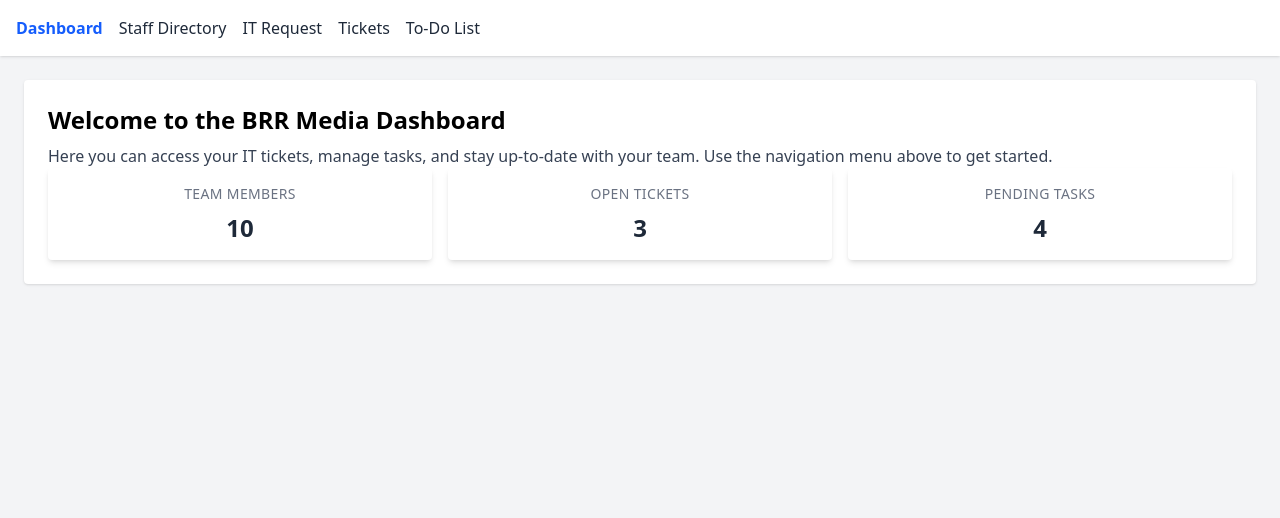
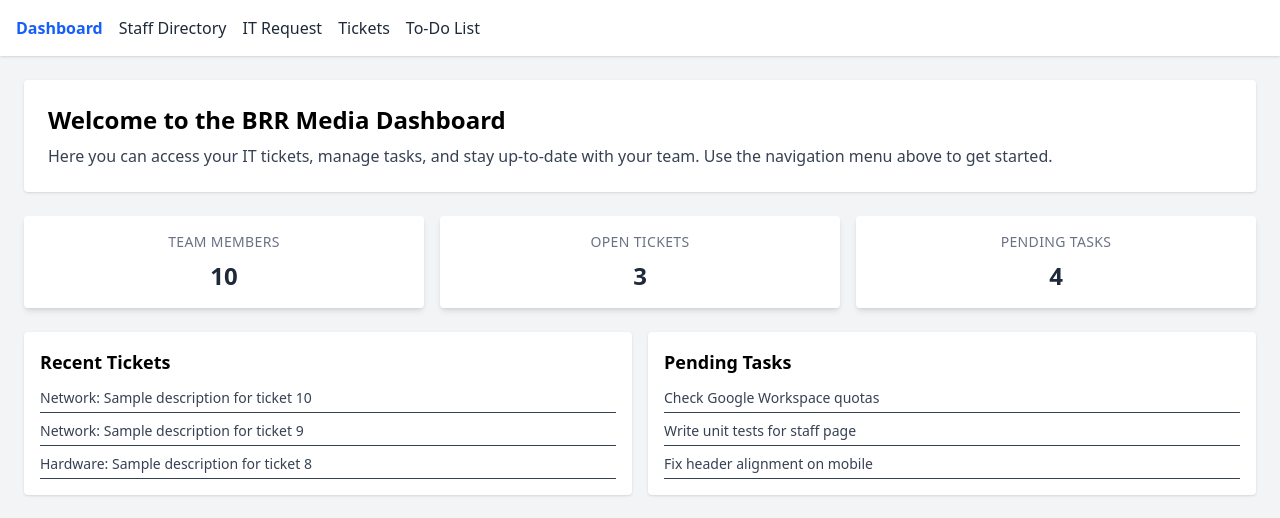
Before and after one commit to Harry-Leepz/brr-media, a React (Vite) app: page / in a window 1280 px wide. Shown: the top 518 px of the page. Built offline with nearby package versions, Linux system fonts and the light colour scheme.

Commit message:
feat: enhance Dashboard with recent tickets and todos display

```diff
--- a/src/pages/Dashboard.tsx
+++ b/src/pages/Dashboard.tsx
@@ -10,16 +10,26 @@
   const [staffCount, setStaffCount] = useState(0);
   const [openTickets, setOpenTickets] = useState(0);
   const [pendingTasks, setPendingTasks] = useState(0);
+  const [recentTickets, setRecentTickets] = useState<typeof ticketData>([]);
+  const [recentTodos, setRecentTodos] = useState<typeof todoData>([]);
 
   useEffect(() => {
     setTimeout(() => {
       setStaffCount(staffData.length);
       setOpenTickets(ticketData.filter((t) => t.status === "Open").length);
       setPendingTasks(todoData.filter((t) => !t.completed).length);
+      setRecentTickets(ticketData.slice(-3).reverse());
+      setRecentTodos(
+        todoData
+          .filter((t) => !t.completed)
+          .slice(-3)
+          .reverse()
+      );
     }, 500);
   }, []);
 
   return (
+    <div className='space-y-6'>
       <div className='bg-white p-6 rounded shadow'>
         <h1 className='text-2xl font-bold mb-2'>
           Welcome to the BRR Media Dashboard
@@ -28,12 +38,38 @@
           Here you can access your IT tickets, manage tasks, and stay up-to-date
           with your team. Use the navigation menu above to get started.
         </p>
+      </div>
 
       <div className='grid grid-cols-1 sm:grid-cols-2 md:grid-cols-3 gap-4'>
         <DashboardCard title='Team Members' value={staffCount} />
         <DashboardCard title='Open Tickets' value={openTickets} />
         <DashboardCard title='Pending Tasks' value={pendingTasks} />
       </div>
+
+      <div className='grid grid-cols-1 md:grid-cols-2 gap-4'>
+        <div className='bg-white p-4 rounded shadow'>
+          <h2 className='text-lg font-semibold mb-3'>Recent Tickets</h2>
+          <ul className='text-sm text-gray-700 space-y-2'>
+            {recentTickets.map((ticket) => (
+              <li key={ticket.id} className='border-b pb-1'>
+                <span className='font-medium'>{ticket.issueType}:</span>{" "}
+                {ticket.description}
+              </li>
+            ))}
+          </ul>
+        </div>
+
+        <div className='bg-white p-4 rounded shadow'>
+          <h2 className='text-lg font-semibold mb-3'>Pending Tasks</h2>
+          <ul className='text-sm text-gray-700 space-y-2'>
+            {recentTodos.map((todo) => (
+              <li key={todo.id} className='border-b pb-1'>
+                {todo.task}
+              </li>
+            ))}
+          </ul>
+        </div>
+      </div>
     </div>
   );
 }
```
Lines whose indentation alone changed are shown as unchanged.
